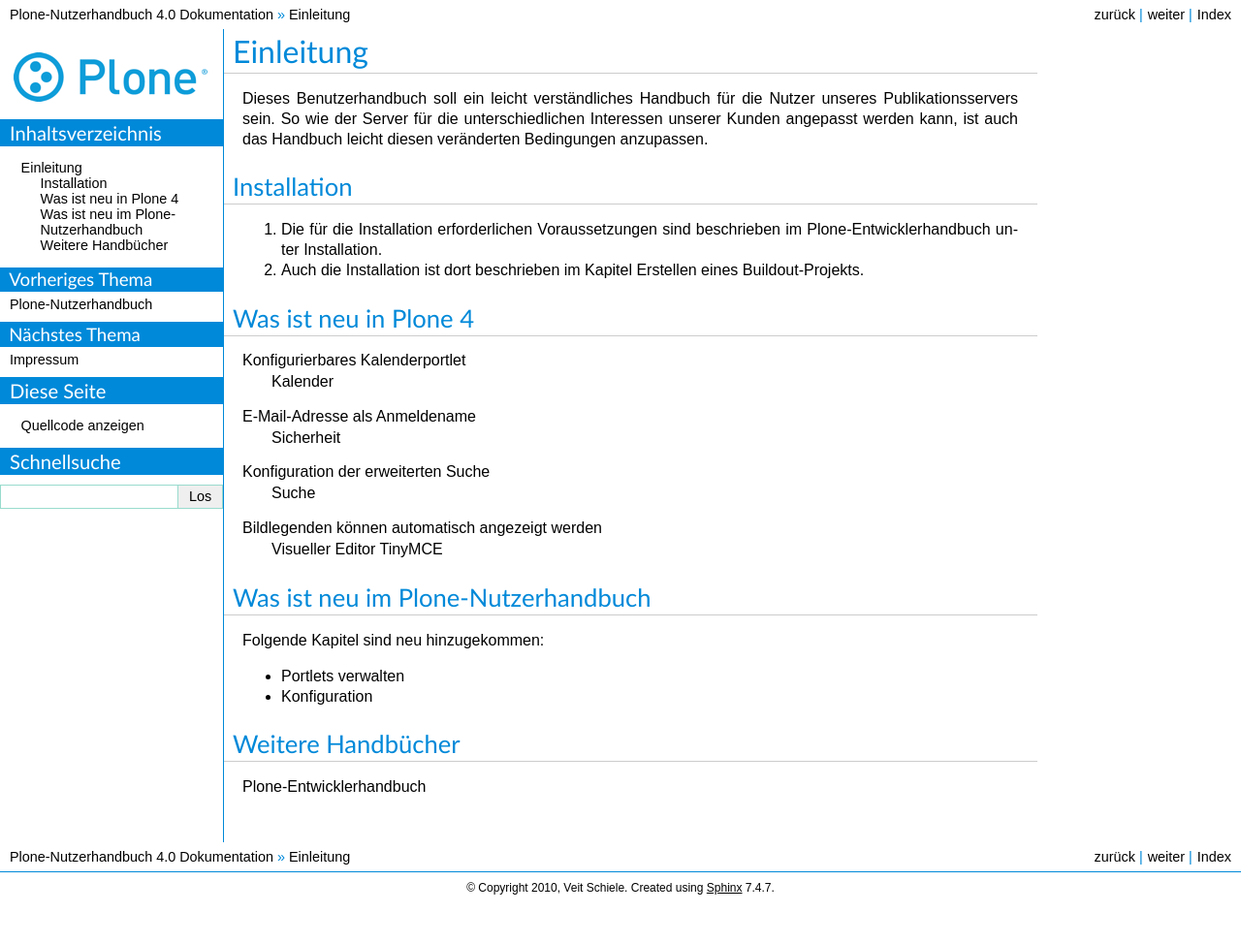
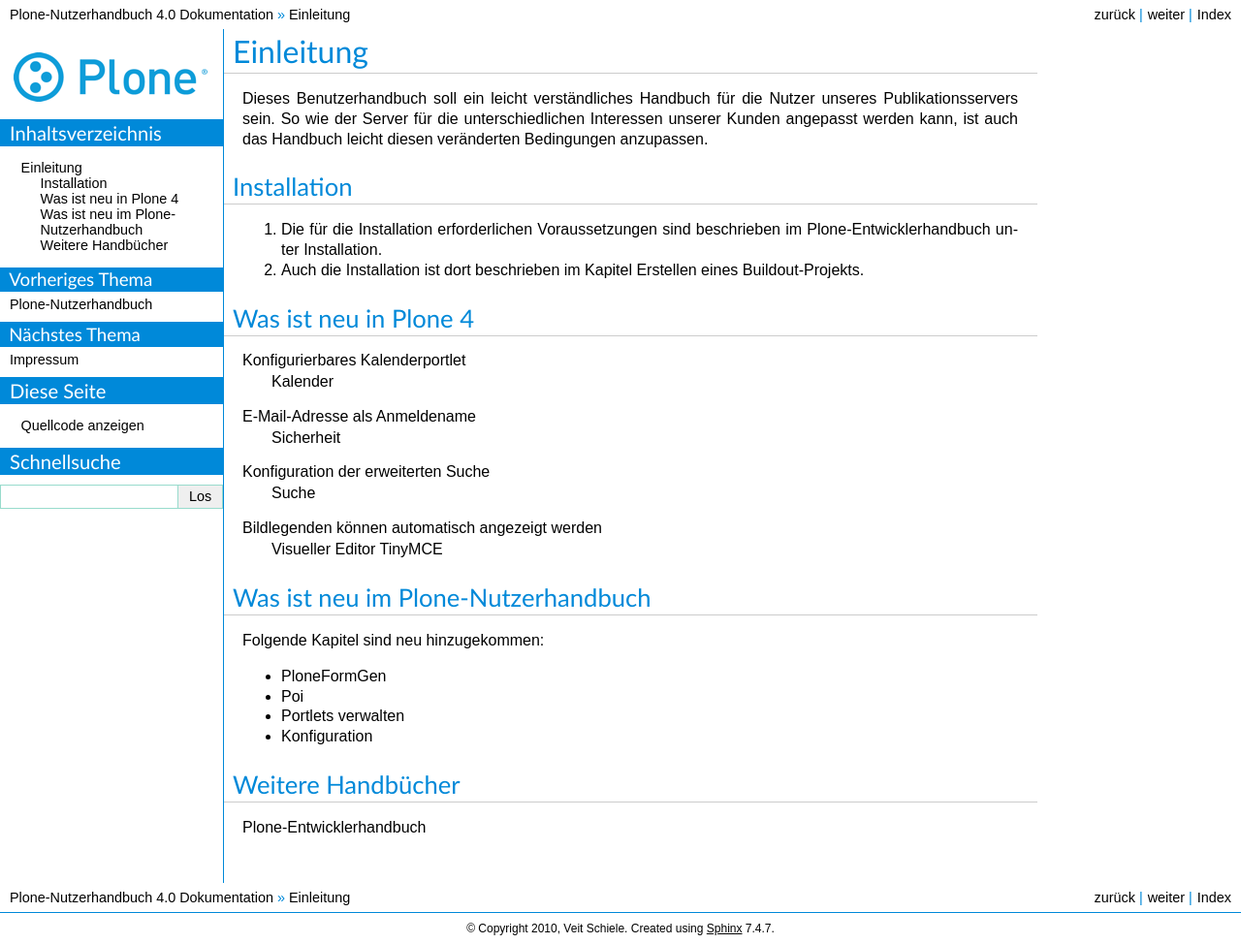
Before and after one commit to veit/plone-nutzerhandbuch, a Sphinx documentation site: the page built from source/einleitung.rst, in a window 1280 px wide. Shown: the whole page at 97% size. Built offline with Sphinx 7.4.7, drawn with Linux system fonts in a browser that asks for light colours; pages that are not in the unit, such as notebooks, are missing from menus; before the commit the page ends 932 px from its top, so only the background shows below that.

Commit message:
Added PloneFormGen to whats new section

```diff
--- a/source/einleitung.rst
+++ b/source/einleitung.rst
@@ -28,6 +28,8 @@
 
 Folgende Kapitel sind neu hinzugekommen:
 
+- :doc:`erweiterungen/ploneformgen/index`
+- :doc:`erweiterungen/poi/index`
 - :doc:`portlets-verwalten/index`
 - :doc:`konfiguration/index`
 
```
